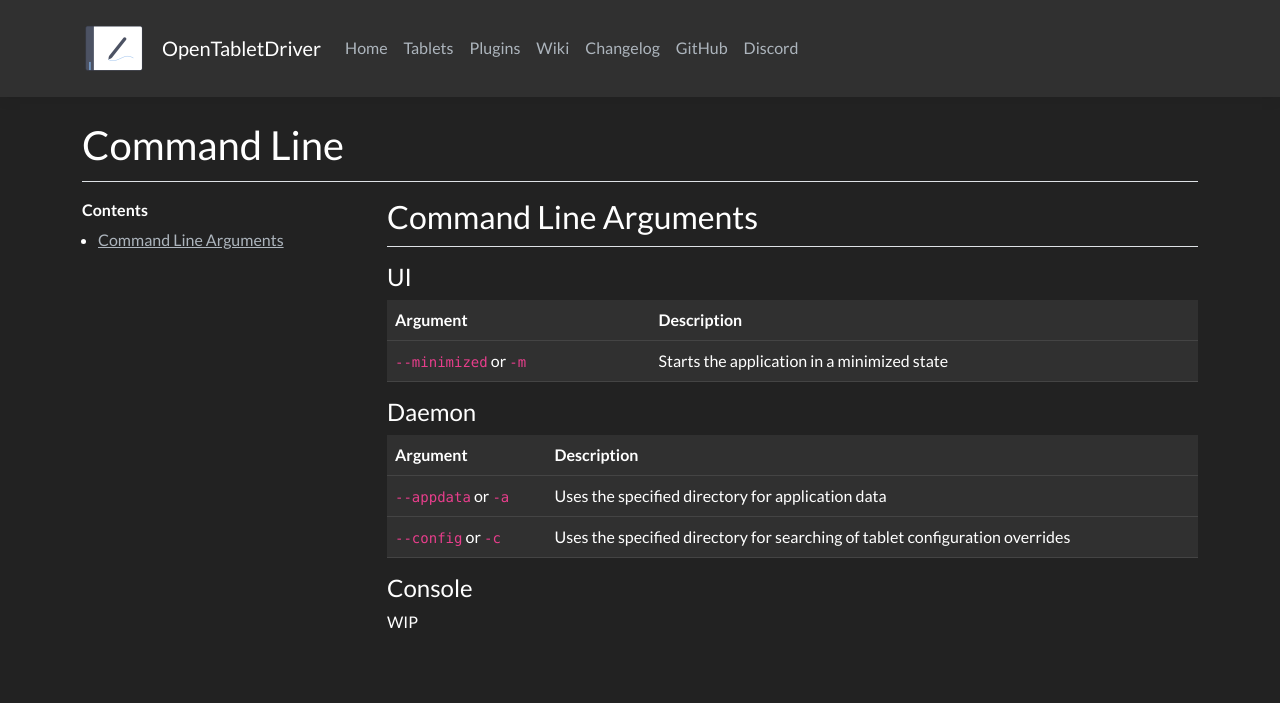
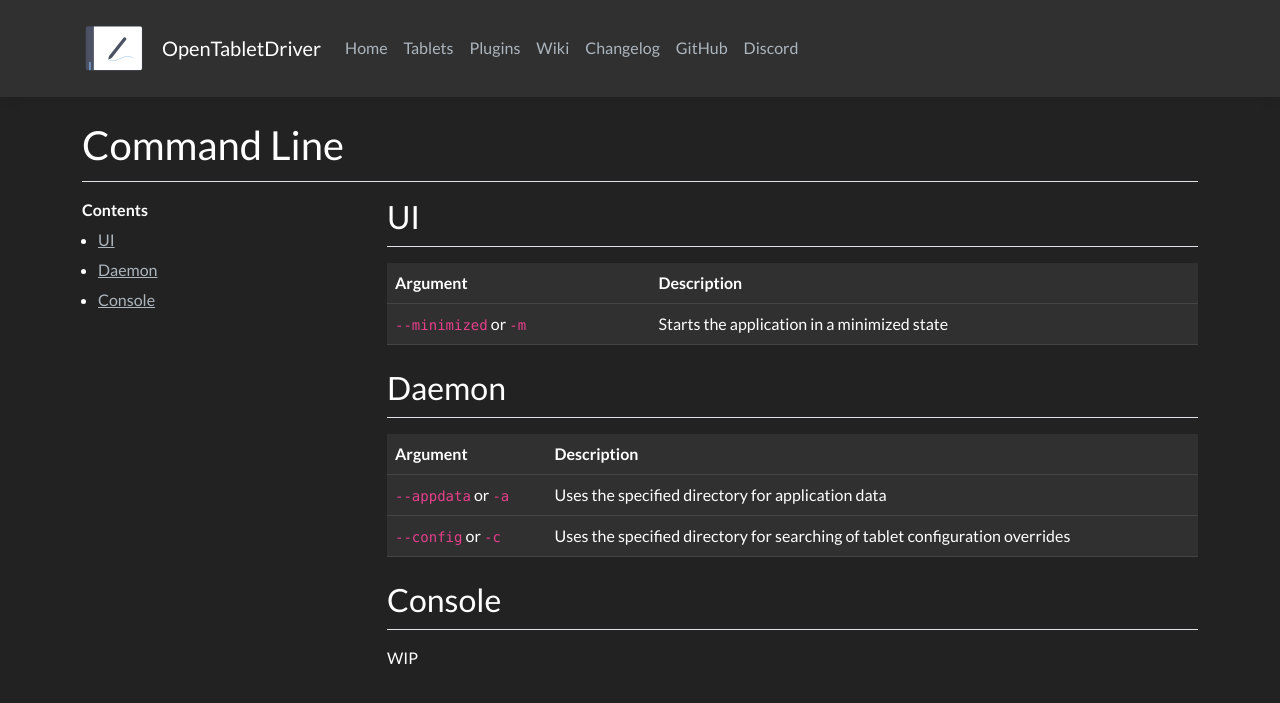
Before and after one commit to OpenTabletDriver/opentabletdriver.github.io, a Jekyll site: the page built from site/_wiki/Documentation/CommandLine.md, in a window 1280 px wide. Shown: the top 703 px of the page. Built offline with Jekyll 4.4.1, drawn with Linux system fonts in a browser that asks for light colours; nearby versions of some CDN libraries; comment, search, counter and statistics services are not loaded.

Commit message:
wiki/CommandLine: Refactor headings

```diff
--- a/site/_wiki/Documentation/CommandLine.md
+++ b/site/_wiki/Documentation/CommandLine.md
@@ -2,21 +2,19 @@
 title: Command Line
 ---
 
-### Command Line Arguments {#command-line-args}
-
-#### UI
+### UI
 
 | Argument | Description |
 | --- | --- |
 | `--minimized` or `-m` | Starts the application in a minimized state |
 
-#### Daemon
+### Daemon
 
 | Argument | Description |
 | --- | --- |
 | `--appdata` or `-a` | Uses the specified directory for application data |
 | `--config` or `-c` | Uses the specified directory for searching of tablet configuration overrides |
 
-#### Console
+### Console
 
 WIP
```
